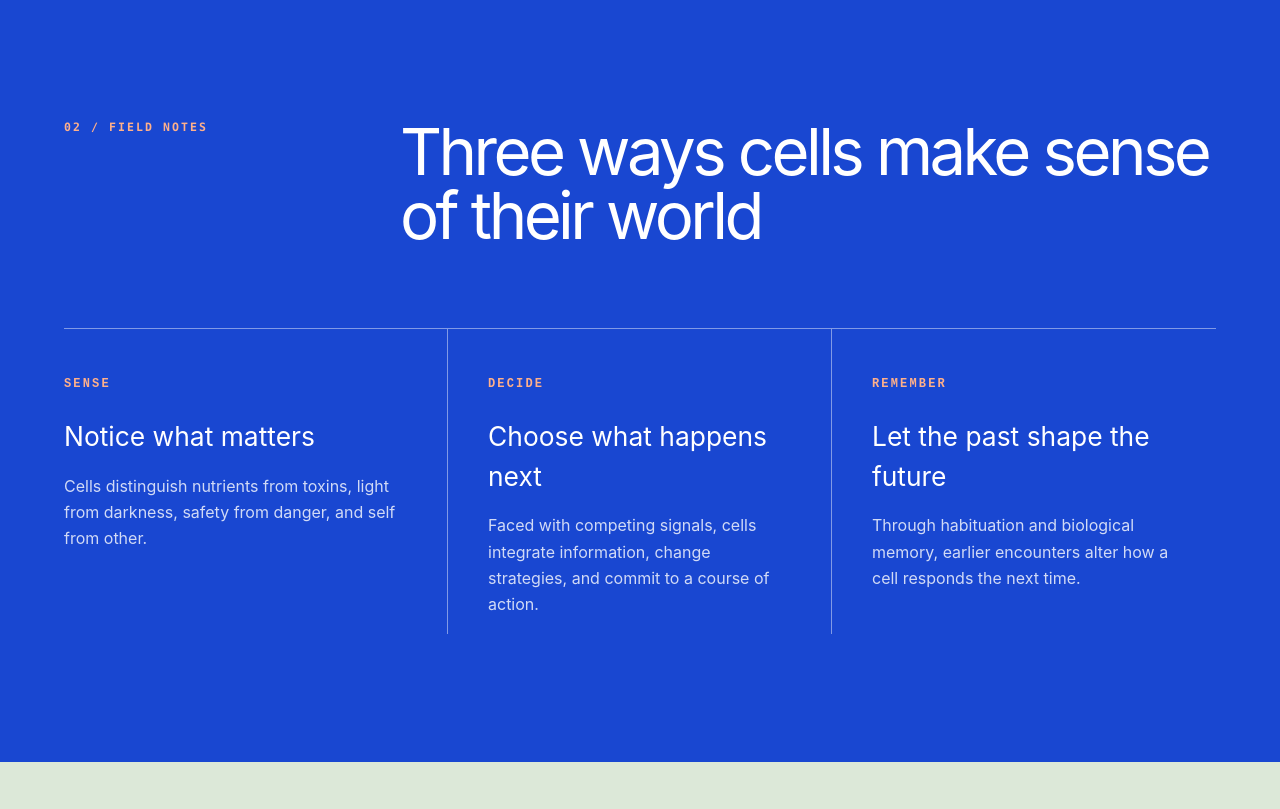
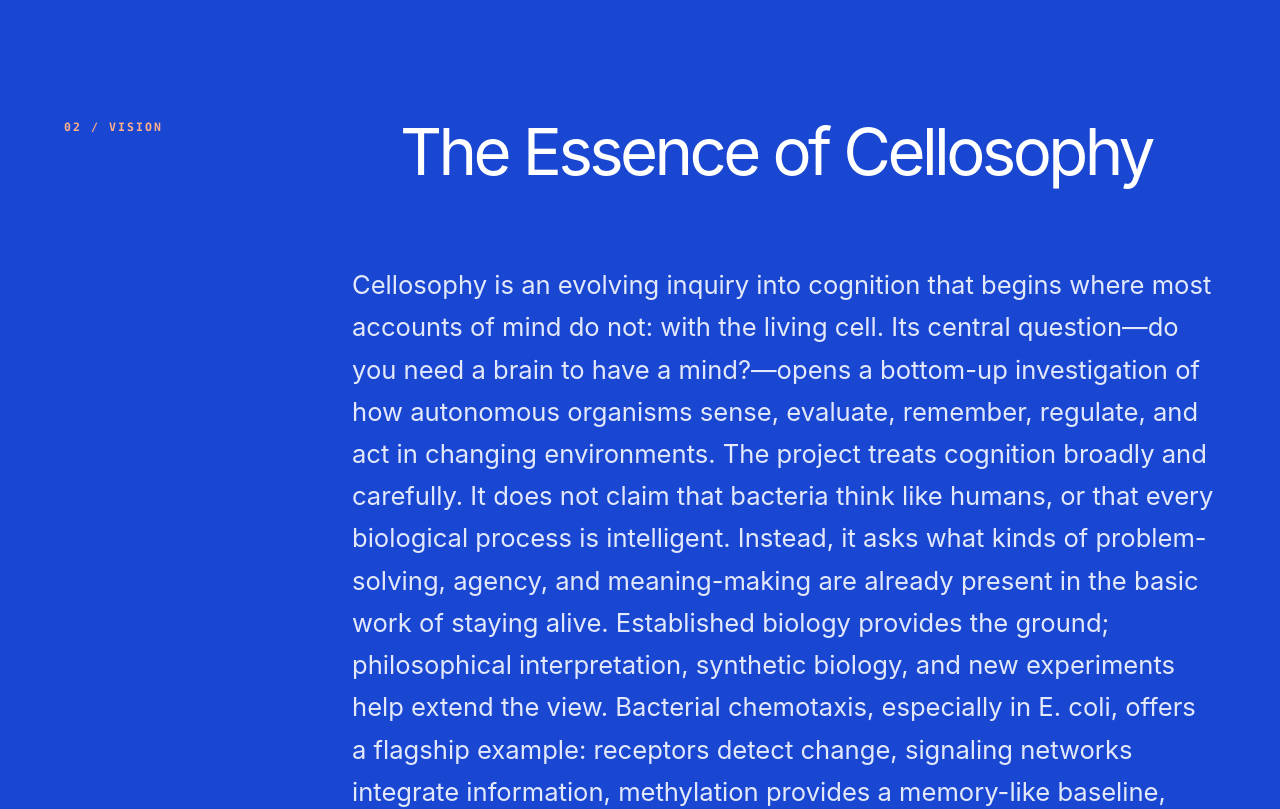
Before and after one commit to ranganaut/cellosophy-website, a Next.js app: page / in a window 1280 px wide. Shown: the part 1420-2229 px from the top of the page. Built offline with nearby package versions, Linux system fonts and the light colour scheme.

Commit message:
Redesign vision section

```diff
--- a/app/globals.css
+++ b/app/globals.css
@@ -62,6 +62,7 @@ blockquote { margin:0; align-self:end; padding:1.5rem; border:2px solid var(--co
 .notes-heading { display:grid; grid-template-columns:1fr 3fr; gap:5vw; align-items:start; }
 .notes-heading .section-number { color:#ffb08a; }
 .notes-heading h2 { max-width:1000px; }
+.essence-statement { margin:5rem 0 0 25%; max-width:920px; font-size:clamp(1.2rem,2vw,1.65rem); line-height:1.65; color:rgba(255,255,255,.88); }
 .notes-grid { margin-top:5rem; display:grid; grid-template-columns:repeat(3,1fr); border-top:1px solid rgba(255,255,255,.45); }
 .notes-grid article { padding:2.5rem 2.5rem 1rem 0; border-right:1px solid rgba(255,255,255,.45); }
 .notes-grid article + article { padding-left:2.5rem; }
@@ -97,7 +98,7 @@ footer a { color:#ffb08a; }
   .site-header { height:80px; } nav a:not(.nav-cta) { display:none; }
   .hero { grid-template-columns:1fr; } .hero-copy { border-right:0; border-bottom:3px dotted var(--cobalt); min-height:calc(100svh - 80px); }
   .hero-field { min-height:680px; } .idea-section, .notes-heading, .about-heading, .subscribe-section { grid-template-columns:1fr; }
-  .idea-section { gap:2.5rem; } blockquote { max-width:500px; } .notes-grid { grid-template-columns:1fr; }
+  .idea-section { gap:2.5rem; } blockquote { max-width:500px; } .essence-statement { margin-left:0; max-width:760px; } .notes-grid { grid-template-columns:1fr; }
   .notes-grid article, .notes-grid article + article { padding:2rem 0; border-right:0; border-bottom:1px solid rgba(255,255,255,.4); }
   .about-grid { grid-template-columns:1fr; } .about-grid article { min-height:0; }
 }
--- a/app/page.tsx
+++ b/app/page.tsx
@@ -40,6 +40,7 @@ export default function Home() {
         </a>
         <nav aria-label="Main navigation">
           <a href="#idea">Why Cellosophy</a>
+          <a href="#vision">Vision</a>
           <a href="#about">Who we are</a>
           <a className="nav-cta" href="#subscribe">Follow or join</a>
         </nav>
@@ -91,16 +92,14 @@ export default function Home() {
         <blockquote>“Not little humans in little cells—but life solving the problem of what to do next.”</blockquote>
       </section>
 
-      <section className="notes-section" id="field-notes">
+      <section className="notes-section" id="vision">
         <div className="notes-heading">
-          <p className="section-number">02 / Field notes</p>
-          <h2>Three ways cells make sense of their world</h2>
+          <p className="section-number">02 / Vision</p>
+          <h2>The Essence of Cellosophy</h2>
         </div>
-        <div className="notes-grid">
-          <article><span>Sense</span><h3>Notice what matters</h3><p>Cells distinguish nutrients from toxins, light from darkness, safety from danger, and self from other.</p></article>
-          <article><span>Decide</span><h3>Choose what happens next</h3><p>Faced with competing signals, cells integrate information, change strategies, and commit to a course of action.</p></article>
-          <article><span>Remember</span><h3>Let the past shape the future</h3><p>Through habituation and biological memory, earlier encounters alter how a cell responds the next time.</p></article>
-        </div>
+        <p className="essence-statement">
+          Cellosophy is an evolving inquiry into cognition that begins where most accounts of mind do not: with the living cell. Its central question—do you need a brain to have a mind?—opens a bottom-up investigation of how autonomous organisms sense, evaluate, remember, regulate, and act in changing environments. The project treats cognition broadly and carefully. It does not claim that bacteria think like humans, or that every biological process is intelligent. Instead, it asks what kinds of problem-solving, agency, and meaning-making are already present in the basic work of staying alive. Established biology provides the ground; philosophical interpretation, synthetic biology, and new experiments help extend the view. Bacterial chemotaxis, especially in E. coli, offers a flagship example: receptors detect change, signaling networks integrate information, methylation provides a memory-like baseline, and flagellar motors turn evaluation into movement. Cellosophy connects these mechanisms to larger conversations in basal cognition, enactivism, cybernetics, biosemiotics, and embodied intelligence while keeping their differences visible. It is both a research program and a public commons for curious minds—one that brings rigorous science, imaginative questions, and collaborative discovery together, from molecular mechanisms to the broader possibilities of life. That shift makes ordinary life newly strange, intelligible, and worthy of attention.
+        </p>
       </section>
 
       <section className="about-section" id="about">
@@ -139,7 +138,7 @@ export default function Home() {
           <p className="section-number">04 / Follow or join</p>
           <h2>Come along for the inquiry.</h2>
           <p>
-            Subscribe to our Substack for essays, field notes, experiments,
+            Subscribe to our Substack for essays, observations, experiments,
             and conversations as CELLosophy takes shape. If these questions
             meet your own work, reply to a note and introduce yourself—we
             would be delighted to hear from potential collaborators.
```
